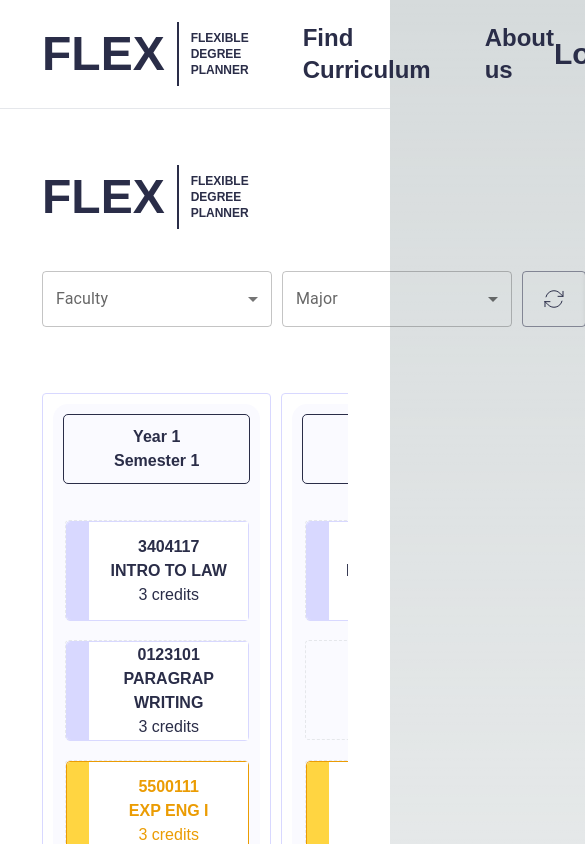
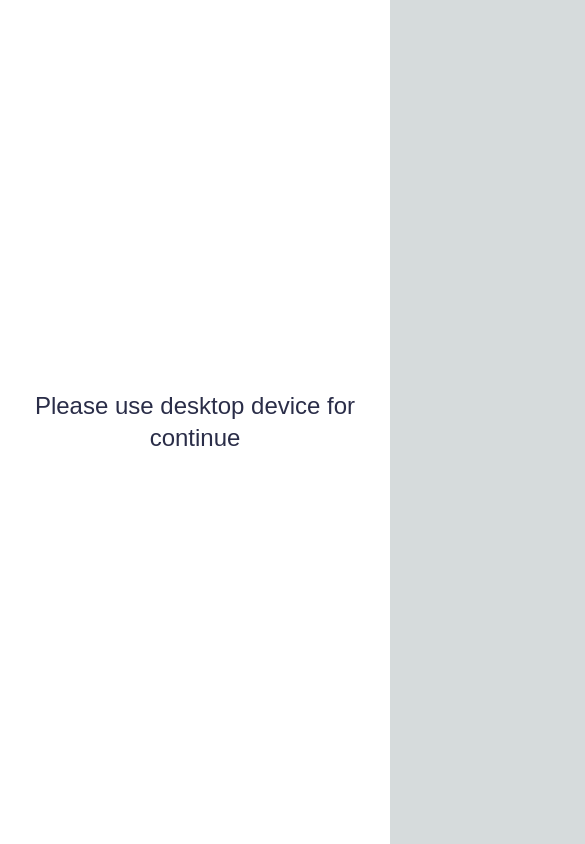
Before and after one commit to dance-notch/flex, a Next.js app: page / in a window 390 px wide. Shown: the top 844 px of the page, 585 px wide, since content can reach past the window. Built offline with nearby package versions, Linux system fonts and the light colour scheme.

Commit message:
Add: add condition that can use in desktop device

```diff
--- a/src/app/page.js
+++ b/src/app/page.js
@@ -22,6 +22,17 @@ export default function Home() {
     setCourse(dataCourse);
     window.location.reload();
   };
+
+  if (window.innerWidth < 1024) {
+    return (
+      <main className="flex flex-col items-center justify-center bg-white w-full min-h-screen font-poppins">
+        <h1 className="w-full text-primary text-bold text-2xl text-center p-4">
+          Please use desktop device for continue
+        </h1>
+      </main>
+    );
+  }
+
   return (
     <main className="bg-white w-full h-full font-poppins">
       <Navbar />
```
